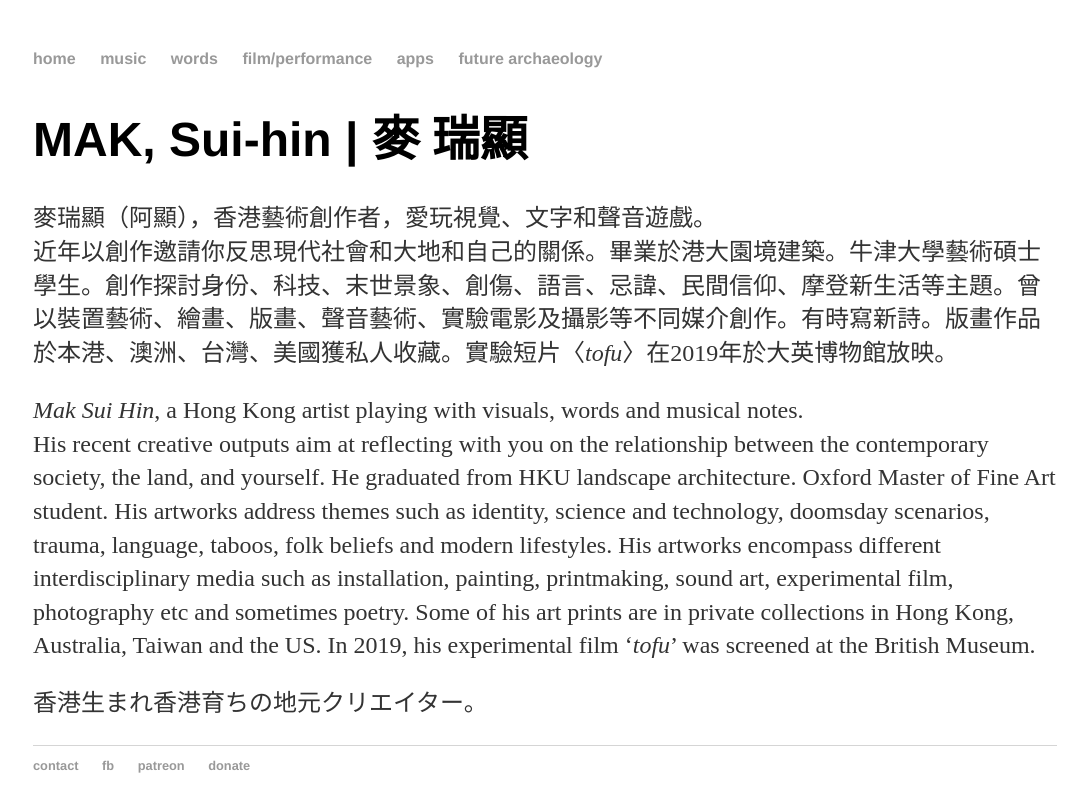
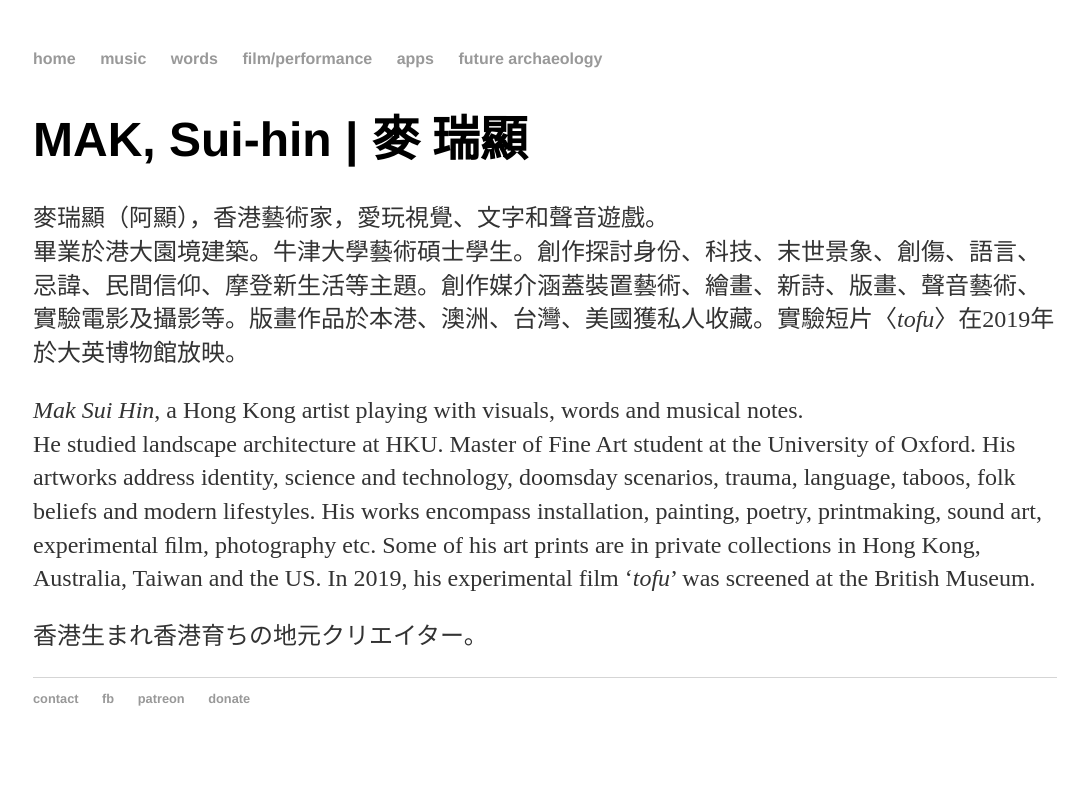
Before and after one commit to maksuihin/maksuihin.github.io, a Jekyll site: the page built from index.html, in a window 1280 px wide. Shown: the top 812 px of the page, without its empty margins (95-1182 px from the left). Built offline with Jekyll 4.4.1, drawn with Linux system fonts in a browser that asks for light colours.

Commit message:
Update index.html

```diff
--- a/index.html
+++ b/index.html
@@ -7,17 +7,12 @@ title: MAK, Sui-hin | 麥 瑞顯
         		<h1>MAK, Sui-hin | <span lang="zh">麥 瑞顯</span></h1>
 
 			<p>
-				麥瑞顯（阿顯），香港藝術創作者，愛玩視覺、文字和聲音遊戲。</br>
-				近年以創作邀請你反思現代社會和大地和自己的關係。畢業於港大園境建築。牛津大學藝術碩士學生。創作探討身份、科技、末世景象、創傷、語言、忌諱、民間信仰、摩登新生活等主題。曾以裝置藝術、繪畫、版畫、聲音藝術、實驗電影及攝影等不同媒介創作。有時寫新詩。版畫作品於本港、澳洲、台灣、美國獲私人收藏。實驗短片〈<i>tofu</i>〉在2019年於大英博物館放映。</p>
+				麥瑞顯（阿顯），香港藝術家，愛玩視覺、文字和聲音遊戲。</br>
+				畢業於港大園境建築。牛津大學藝術碩士學生。創作探討身份、科技、末世景象、創傷、語言、忌諱、民間信仰、摩登新生活等主題。創作媒介涵蓋裝置藝術、繪畫、新詩、版畫、聲音藝術、實驗電影及攝影等。版畫作品於本港、澳洲、台灣、美國獲私人收藏。實驗短片〈<i>tofu</i>〉在2019年於大英博物館放映。</p>
 			<p>
 				<em>Mak Sui Hin</em>, a Hong Kong artist playing with visuals, words and musical notes.  </br>
-				His recent creative outputs aim at reflecting with you on the relationship between
-				the contemporary society, the land, and yourself.
-				He graduated from HKU landscape architecture.  Oxford Master of Fine Art student.
-				His artworks address themes such as identity, science and technology, doomsday scenarios, trauma,
-				language, taboos, folk beliefs and modern lifestyles.  His artworks encompass different interdisciplinary media such as installation, painting, printmaking, sound art, experimental film, photography etc and sometimes poetry.
-				Some of his art prints are in private collections in Hong Kong, Australia, Taiwan and the US.
-				In 2019, his experimental film ‘<i>tofu</i>’ was screened at the British Museum.</p>
+
+				He studied landscape architecture at HKU.  Master of Fine Art student at the University of Oxford.  His artworks address identity, science and technology, doomsday scenarios, trauma, language, taboos, folk beliefs and modern lifestyles.  His works encompass installation, painting, poetry, printmaking, sound art, experimental ﬁlm, photography etc.  Some of his art prints are in private collections in Hong Kong, Australia, Taiwan and the US.  In 2019, his experimental film ‘<i>tofu</i>’ was screened at the British Museum.</p>
 
 
 
```
